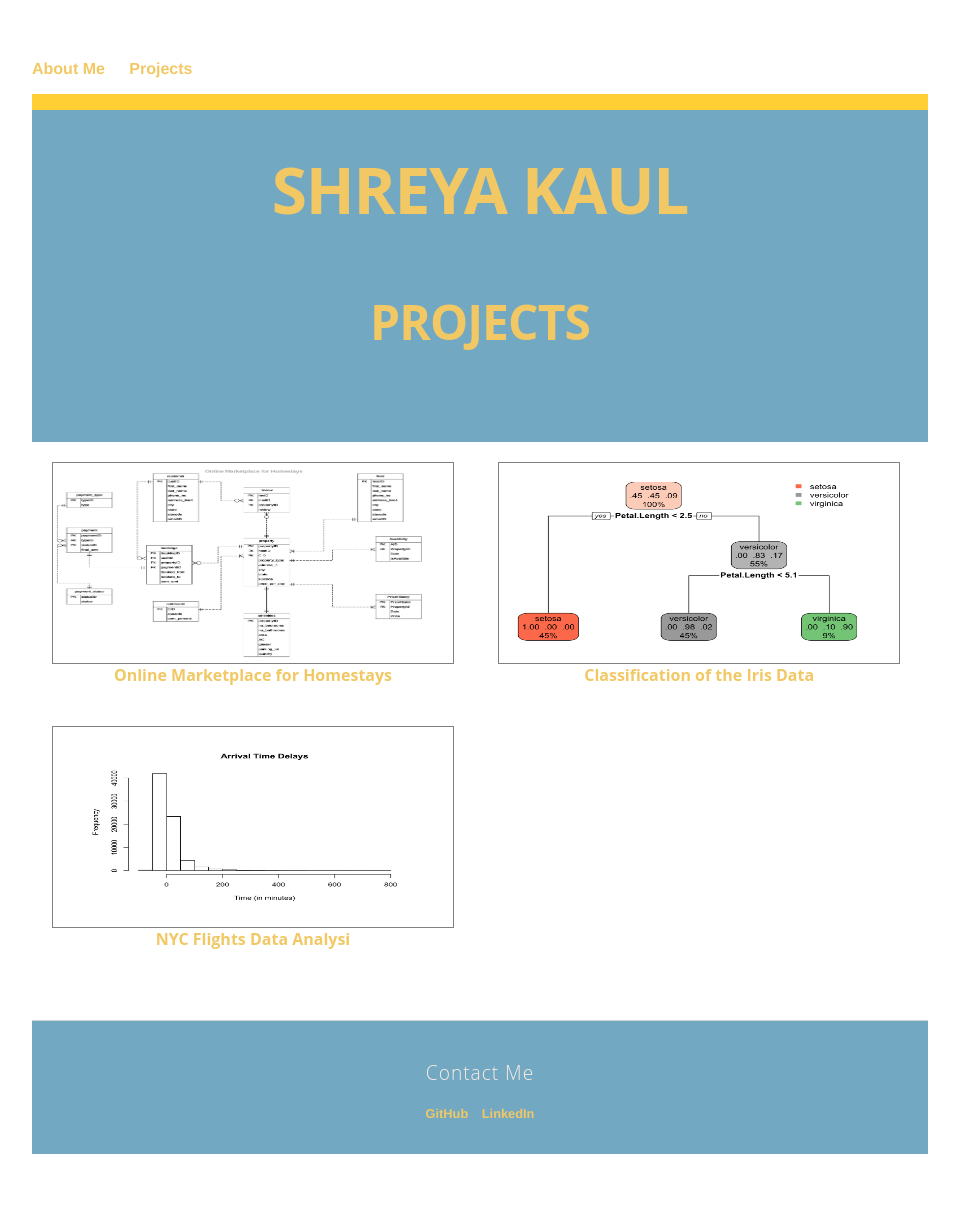
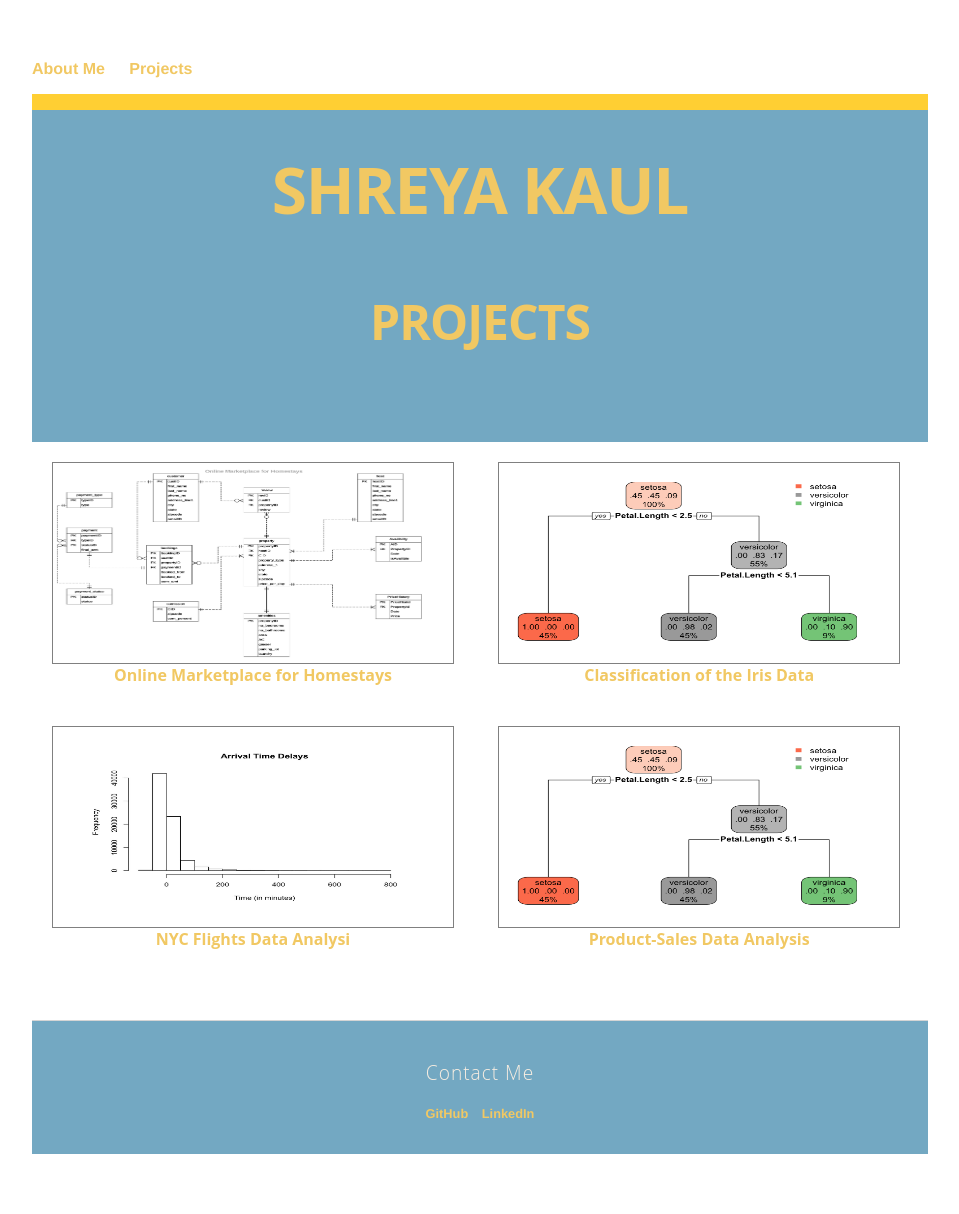
Before and after one commit to shreyakaul/shreyakaul.github.io, a Jekyll site: the page built from Projects.html, in a window 1280 px wide. Shown: the whole page, without its empty margins (160-1119 px from the left). Built offline with Jekyll 4.4.1, drawn with Linux system fonts in a browser that asks for light colours.

Commit message:
Update Projects.html

```diff
--- a/Projects.html
+++ b/Projects.html
@@ -25,4 +25,10 @@ title: Projects
    <figcaption>NYC Flights Data Analysi</figcaption>
   </figure>
   </a>
+   <a href="/Product-Sales_DataAnalysis.html">
+  <figure>
+  <img alt="Product-Sales_DataAnalysis" src="iris.png" width="400" height="200" title="Product-Sales Data Analysis">
+   <figcaption>Product-Sales Data Analysis</figcaption>
+  </figure>
+  </a>
 </body>
```
